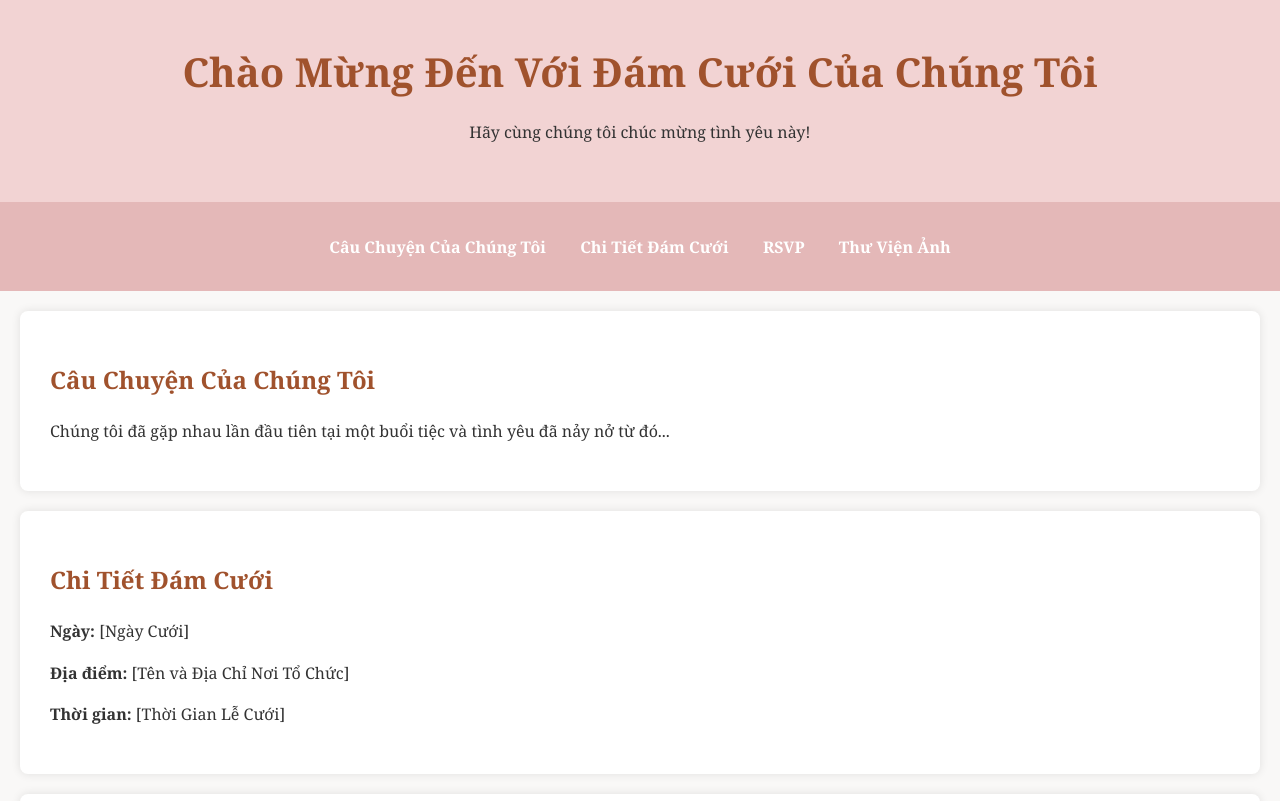
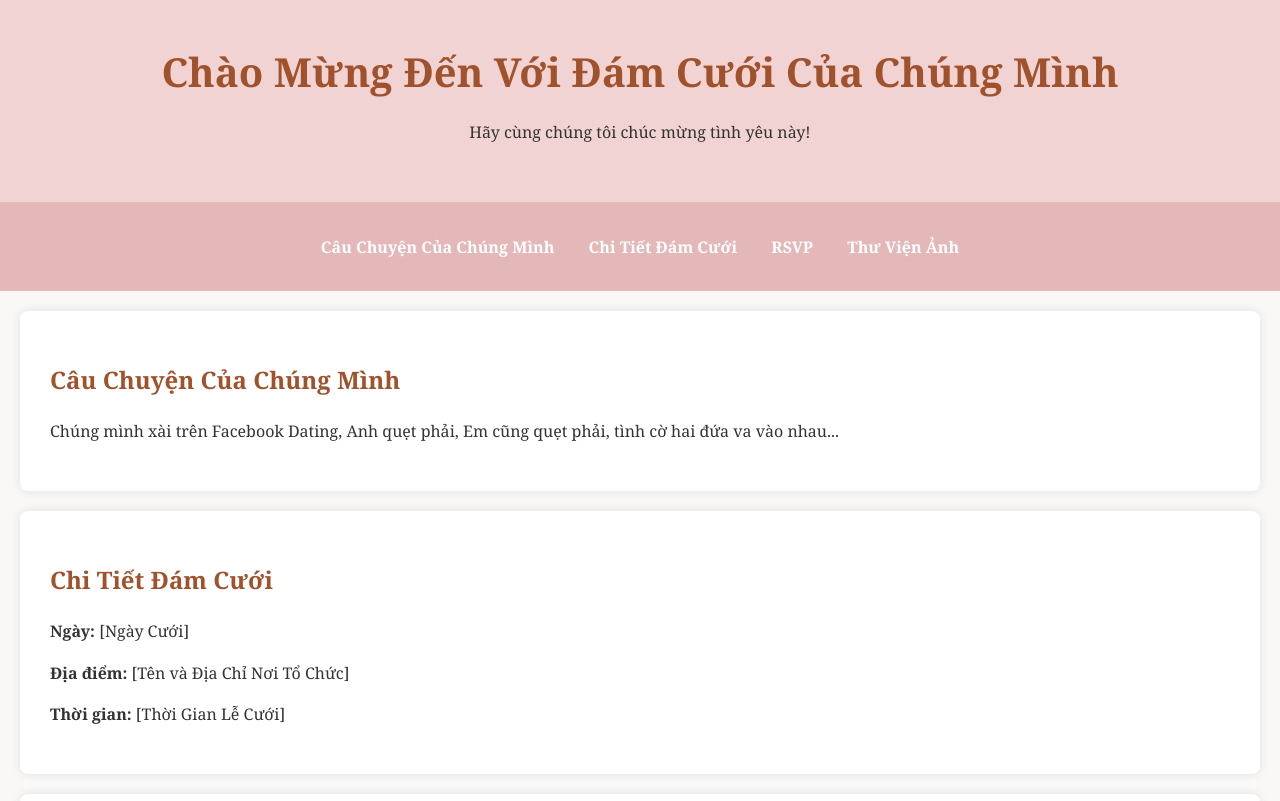
Before and after one commit to LucaD62/duclien.234.wedding, a plain HTML site: page index.html in a window 1280 px wide. Shown: the top 801 px of the page. Drawn offline with Linux system fonts and the light colour scheme.

Commit message:
Update index.html

```diff
--- a/index.html
+++ b/index.html
@@ -8,13 +8,13 @@
 </head>
 <body>
     <header>
-        <h1>Chào Mừng Đến Với Đám Cưới Của Chúng Tôi</h1>
+        <h1>Chào Mừng Đến Với Đám Cưới Của Chúng Mình</h1>
         <p>Hãy cùng chúng tôi chúc mừng tình yêu này!</p>
     </header>
 
     <nav>
         <ul>
-            <li><a href="#our-story">Câu Chuyện Của Chúng Tôi</a></li>
+            <li><a href="#our-story">Câu Chuyện Của Chúng Mình</a></li>
             <li><a href="#details">Chi Tiết Đám Cưới</a></li>
             <li><a href="#rsvp">RSVP</a></li>
             <li><a href="#gallery">Thư Viện Ảnh</a></li>
@@ -22,8 +22,8 @@
     </nav>
 
     <section id="our-story">
-        <h2>Câu Chuyện Của Chúng Tôi</h2>
-        <p>Chúng tôi đã gặp nhau lần đầu tiên tại một buổi tiệc và tình yêu đã nảy nở từ đó...</p>
+        <h2>Câu Chuyện Của Chúng Mình</h2>
+        <p>Chúng mình xài trên Facebook Dating, Anh quẹt phải, Em cũng quẹt phải, tình cờ hai đứa va vào nhau...</p>
     </section>
 
     <section id="details">
```
